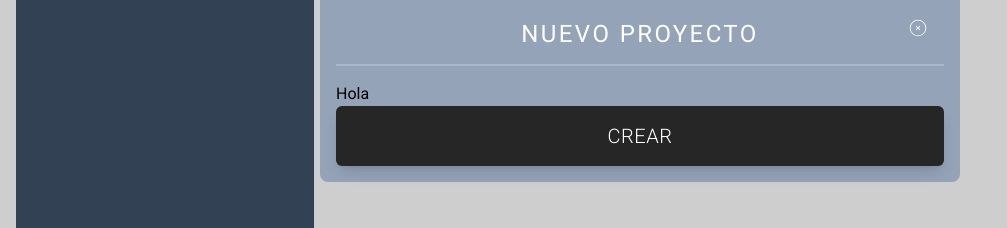
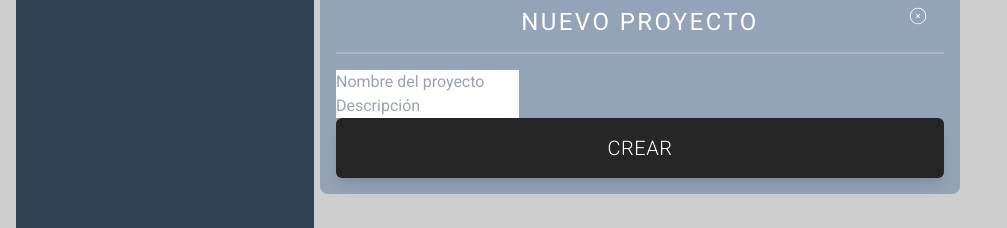
Before and after one commit to zenix-s/Project-Manager-nextjs13, a Next.js app: page /proyectos in a window 1280 px wide. Both pictures are taken after a click on the button "NUEVO PROYECTO". Shown: the part 316-544 px from the top of the page, without its empty margins (0-1007 px from the left). Built offline with nearby package versions, Linux system fonts and the light colour scheme; no server answers.

Commit message:
use register new project modal

```diff
--- a/src/components/modals/modalcontainer.tsx
+++ b/src/components/modals/modalcontainer.tsx
@@ -1,12 +1,12 @@
 import Button from "../button";
-import { useState } from "react";
+import { useCallback, useState } from "react";
 import { CiCircleRemove } from "react-icons/ci";
 interface FormContainerProps {
   title: string;
   body: React.ReactElement;
   footer?: React.ReactElement;
   actionlabel: string;
-  onSubmit: (e: React.FormEvent<HTMLFormElement>) => void;
+  onSubmit: () => void;
   visible?: boolean;
   onClose?: () => void;
 }
@@ -20,6 +20,9 @@ const ModalContainer: React.FC<FormContainerProps> = ({
   visible,
   onClose,
 }) => {
+  const handleSubmit = () => {
+    onSubmit();
+  };
   return (
     <section
       className={`absolute left-0 top-0 z-[100] bg-neutral-500/30
@@ -46,20 +49,19 @@ const ModalContainer: React.FC<FormContainerProps> = ({
           </h2>
         </div>
         <div className=" h-full w-full ">
-          <form
-            onSubmit={onSubmit}
-            className=" flex h-full w-full flex-col justify-center "
-          >
+          <div className=" flex h-full w-full flex-col justify-center ">
             {body}
             <Button
               label={actionlabel}
               theme="dark"
-              onClick={() => {}}
+              onClick={() => {
+                handleSubmit();
+              }}
               center
               shadow
               uppercase
             />
-          </form>
+          </div>
         </div>
         {footer && <div className="form-footer">{footer}</div>}
       </div>
--- a/src/components/modals/newProjectModal.tsx
+++ b/src/components/modals/newProjectModal.tsx
@@ -3,26 +3,50 @@ import ModalContainer from "./modalcontainer";
 import useProjectsModal from "@/hooks/useProjectsModal";
 import { FieldValues, SubmitHandler, useForm } from "react-hook-form";
 
-
-
-
 const NewProjectForm = () => {
   const ProjectsModal = useProjectsModal();
+
+  const {
+    register,
+    handleSubmit,
+    formState: { errors },
+  } = useForm<FieldValues>();
+
+  const onSubmit: SubmitHandler<FieldValues> = (data) => {
+    console.log("hola mundo data");
+    console.log(data);
+  };
+
   const body = (
-    <h1>Hola</h1>
+    <>
+      <div>
+        <input
+          type="text"
+          placeholder="Nombre del proyecto"
+          {...register("name", { required: true })}
+        />
+        {errors.name && <span>Este campo es requerido</span>}
+      </div>
+      <div>
+        <input
+          type="text"
+          placeholder="Descripción"
+          {...register("description", { required: true })}
+        />
+        {errors.description && <span>Este campo es requerido</span>}
+      </div>
+    </>
   );
   return (
     <ModalContainer
       title="Nuevo Proyecto"
       body={body}
       actionlabel="Crear"
-      onSubmit={() => {}}
-      visible={
-        ProjectsModal.isOpen
-      }
-      onClose={
-        ProjectsModal.onClose
-      }
+      onSubmit={() => {
+        handleSubmit(onSubmit);
+      }}
+      visible={ProjectsModal.isOpen}
+      onClose={ProjectsModal.onClose}
     />
   );
 };
```
